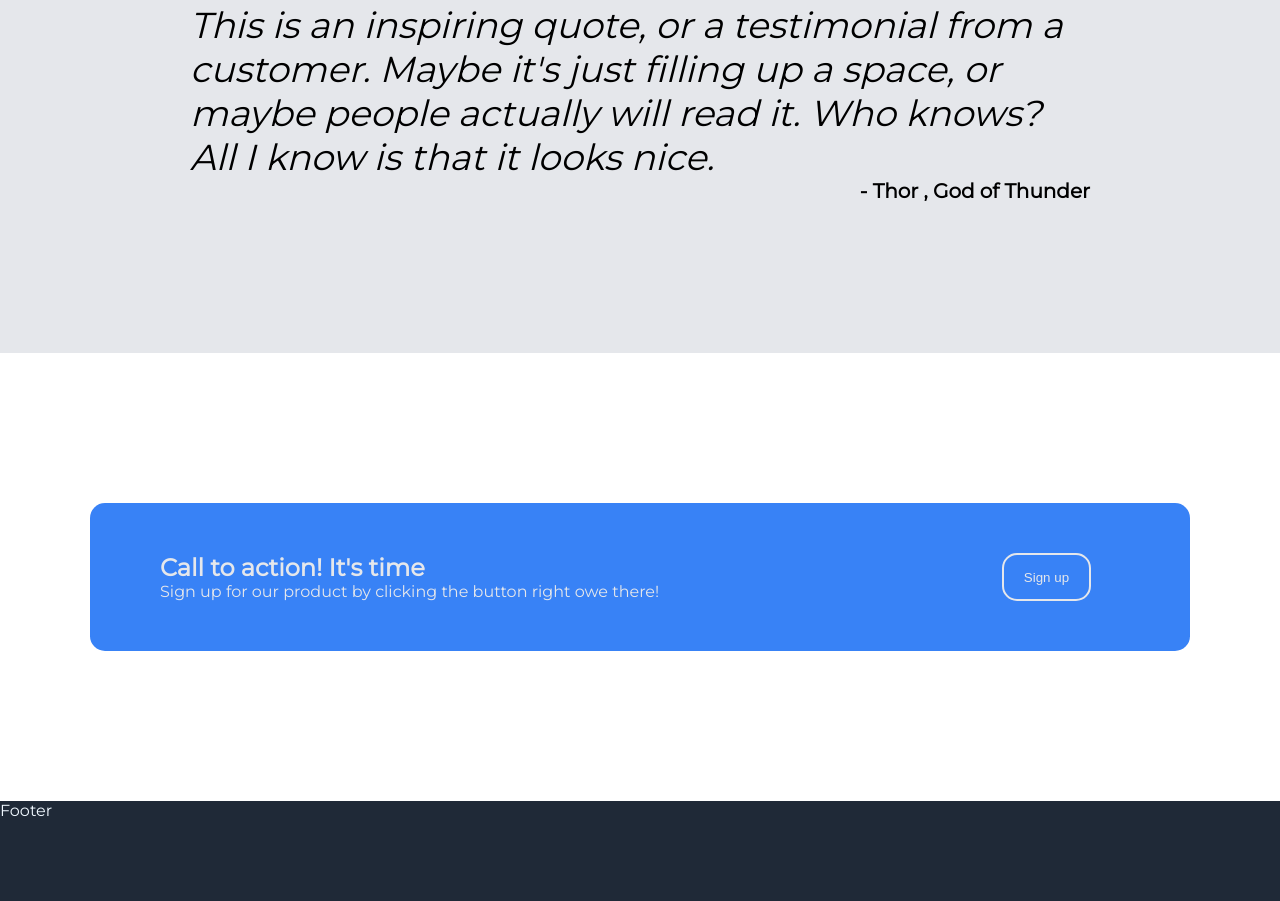
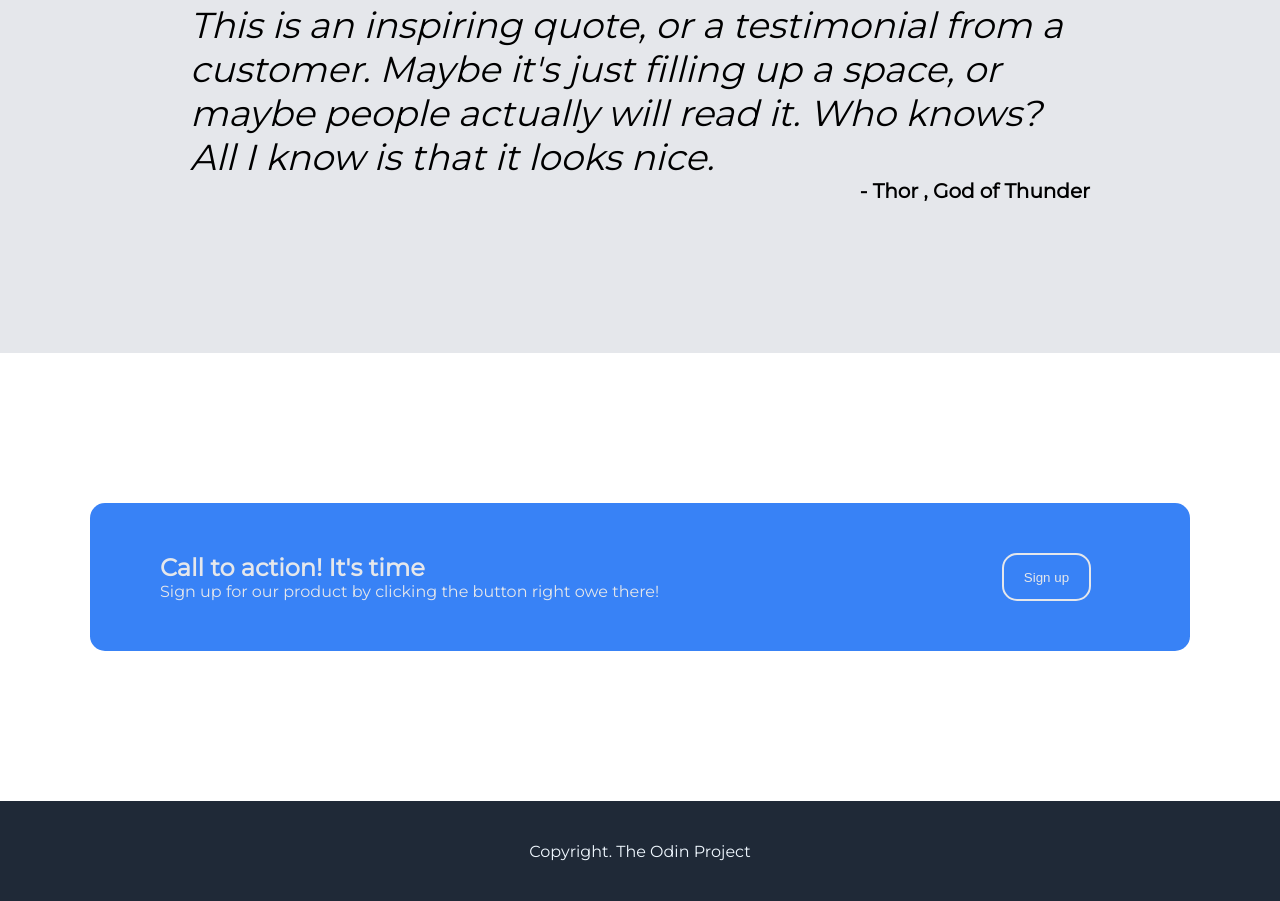
Before and after one commit to yegi6e/Project-Landing-Page, a plain HTML site: page Index.html in a window 1280 px wide. Shown: the part 1396-2297 px from the top of the page. Drawn offline with Linux system fonts and the light colour scheme.

Commit message:
set up footer

```diff
--- a/Index.html
+++ b/Index.html
@@ -61,7 +61,7 @@
             <div class="cta-button"><button class="SiUp">Sign up</button></div>
         </div>
     </div>
-    <div class="block footer">Footer</div>
+    <div class="block footer"> <div>Copyright. The Odin Project</div> </div>
 
 </body>
 </html>
--- a/style.css
+++ b/style.css
@@ -201,4 +201,9 @@ button {
 .footer {
     background-color: #1f2937;
     color: aliceblue;
+    display: flex;
 }
+
+.footer div {
+    margin: auto;
+}
```
